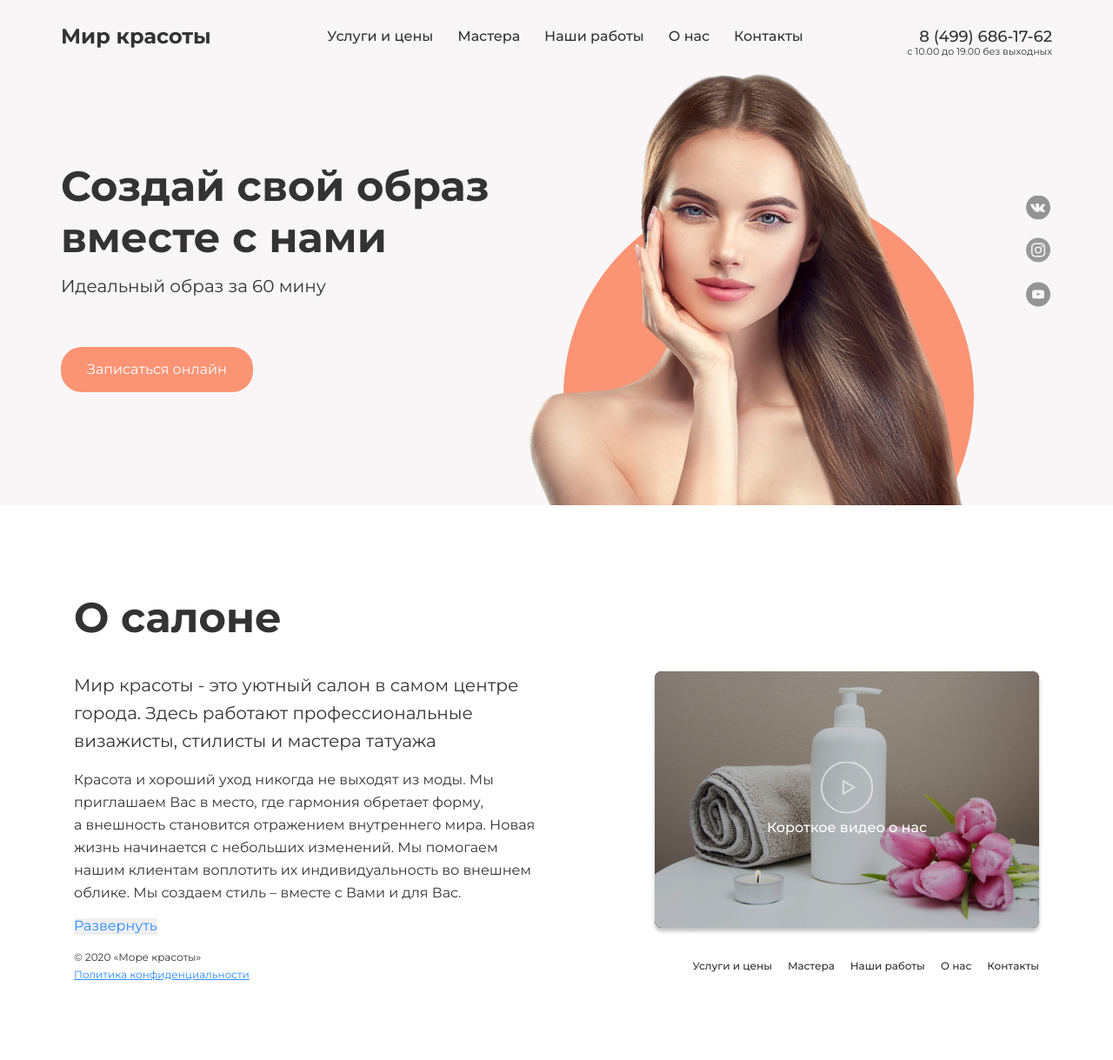
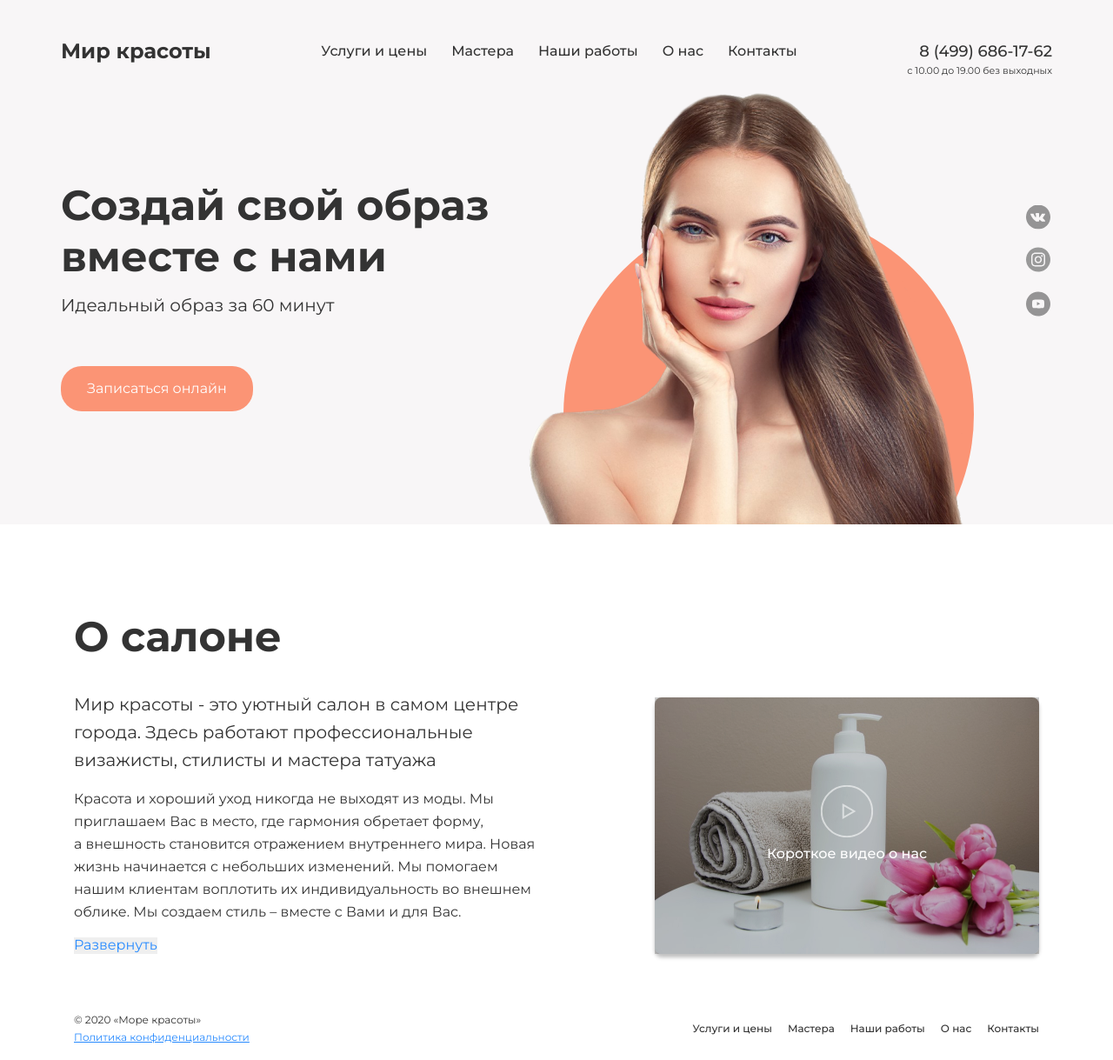
Before and after one commit to Irsn11/Unit2, a plain HTML site: page index.html in a window 1280 px wide. Shown: the whole page at 87% size. Before the commit the page ends 1147 px from the top, so only its background shows below. Drawn offline with nearby package versions, Linux system fonts and the light colour scheme.

Commit message:
refactoring

```diff
--- a/css/style.css
+++ b/css/style.css
@@ -57,13 +57,6 @@ h2 {
 }
 
 /*
-.container {
-	max-width: 1110px;
-	margin: 0 auto;
-}
-*/
-
-/*
 wrapper
 **********************************/
 .wrapper {
@@ -81,67 +74,71 @@ header
 	background-color: #f8f6f7;
 	position: relative;
 	overflow: hidden;
-	margin-bottom: 100px;
+	margin-bottom: 50px;
 }
 .header .container {
 	position: relative;
 	padding: 30px 0 130px;
 }
 /*
-header-top
+header__top
 **********************************/
-.header-top {
+.header__top {
 	margin-bottom: 120px;
 	z-index: 1;
 	position: relative;
 	display: flex;
-	flex-direction: column;
-}
-.header-top_item {
-	display: flex;
 	justify-content: space-between;
 	align-items: center;
 }
-.header-top .end {
-	align-self: flex-end;
-	font-size: 11px;
-}
-.header-textLogo {
+
+.logo {
 	font-weight: bold;
 	font-size: 24px;
 }
 
-.nav-list {
+.navigation__list {
 	display: flex;
-	justify-content: space-between;
 	align-items: center;
 	font-weight: 500;
 }
-.nav-list li:not(:last-child) {
+.header__nav li:not(:last-child) {
 	margin-right: 28px;
 }
-.nav-link:hover {
+.navigation__link:hover {
 	color: #00bf78;
 }
-.header-contact {
+.header-phone {
+	display: flex;
+	flex-direction: column;
+	align-items: flex-end;
+	padding: 20px 0 0 0;
+}
+.header-phone__number {
 	font-weight: 500;
 	font-size: 18px;
+	margin-bottom: 8px;
 }
+.header-phone__schedule {
+	font-size: 11px;
+}
+
 /*
 header-hero
 **********************************/
-.hero {
+.header__hero {
 	z-index: 1;
 	position: relative;
 	max-width: 500px;
 }
-.hero h1 {
+
+.hero__tittle {
 	font-weight: 600;
 	font-size: 48px;
 	line-height: 59px;
 	margin: 0 0 16px 0;
 }
-.hero p {
+.hero__subtittle {
 	font-size: 20px;
 	margin: 0 0 60px 0;
 }
@@ -157,7 +154,7 @@ header-hero
 .btn-large {
 	padding: 17px 30px;
 }
-.header .social {
+.header__social {
 	position: absolute;
 	right: 0;
 	top: 50%;
@@ -203,57 +200,65 @@ main
 .main {
 	flex: 1;
 }
-
+.section {
+	padding: 50px 0px;
+}
 /*
 About
 **********************************/
 .about {
 	display: flex;
 	justify-content: space-between;
-	align-items: center;
-	position: relative;
+	align-items: flex-end;
 }
 h2 {
 	margin-bottom: 32px;
 }
-.about-descr {
+.about__descr {
 	max-width: 568px;
 	width: 100%;
 }
-.about-descr p {
+.about__descr p {
 	font-size: 20px;
 	line-height: 32px;
 	margin-bottom: 16px;
 }
-.about-descr p:last-of-type {
+.about__descr p:last-of-type {
 	font-size: 16px;
 	line-height: 26px;
 }
-.about-descr button {
+.about__descr button {
 	color: #278aff;
 	cursor: pointer;
 }
 
-.about-video {
+.about__video {
 	max-width: 442px;
+	height: 295px;
 	width: 100%;
 	border-radius: 8px;
-	overflow: hidden;
 	box-shadow: 0px 4px 4px rgba(0, 0, 0, 0.25);
-	position: absolute;
-	right: 0;
-	top: 0;
-	z-index: 0;
 	background-color: #000000;
+	background: url("/img/preview.jpg") 0 0 / cover no-repeat;
+	position: relative;
 }
 
-.about-video img {
-	object-fit: cover;
-	display: block;
-	position: relative;
-	z-index: 1;
+.about__play {
+	position: absolute;
+	top: 50%;
+	left: 50%;
+	transform: translateY(-50%) translateX(-50%);
+	z-index: 2;
+	text-align: center;
+	font-weight: 500;
+	font-size: 16px;
+	line-height: 26px;
+	color: #ffffff;
+	cursor: pointer;
+	background: url("/img/iconPlay.svg") top no-repeat;
+	padding-top: 66px;
 }
-.about-video:after {
+.about__video:after {
 	content: "";
 	display: block;
 	width: 100%;
@@ -264,44 +269,25 @@ h2 {
 	left: 0;
 	z-index: 1;
 }
-.about-play {
-	position: absolute;
-	top: 50%;
-	left: 50%;
-	transform: translateY(-50%) translateX(-50%);
-	z-index: 2;
-	text-align: center;
-}
-.play-icon {
-	display: inline-block;
-	cursor: pointer;
-}
-.play-text {
-	font-weight: 500;
-	font-size: 16px;
-	line-height: 26px;
-	color: #ffffff;
-	cursor: pointer;
-}
 
 /*
 footer
 **********************************/
 
-.footer-body {
+.footer__body {
 	padding: 20px 0;
 	display: flex;
 	justify-content: space-between;
 	align-items: center;
 }
-.footer-text {
+.footer__text {
 	font-size: 12px;
 }
 
-.footer-company {
+.footer__company {
 	margin-bottom: 8px;
 }
-.footer-link {
+.footer__link {
 	text-decoration: underline;
 	color: #278aff;
 }
@@ -309,6 +295,6 @@ footer
 	font-size: 12px;
 }
 
-.footer-nav .nav-list li:not(:last-child) {
+.footer-nav li:not(:last-child) {
 	margin-right: 18px;
 }
--- a/index.html
+++ b/index.html
@@ -14,7 +14,6 @@
 </head>
 
 <body>
-
 	<div class="wrapper">
 		<header class="header">
 			<div class="container">
@@ -22,38 +21,40 @@
 					<img src="./img/girl.png" alt="">
 				</div>
 
-				<div class="header-top">
-					<div class="header-top_item">
-						<div class="header-textLogo">Мир красоты</div>
-						<nav class="header-nav">
-							<ul class="nav-list">
-								<li><a href="" class="nav-link">Услуги и цены</a></li>
-								<li><a href="" class="nav-link ">Мастера</a></li>
-								<li><a href="" class="nav-link">Наши работы</a></li>
-								<li><a href="" class="nav-link">О нас</a></li>
-								<li><a href="" class="nav-link">Контакты</a></li>
+				<div class="header__top">
+					<a href="/" class="logo header__logo">Мир красоты</a>
+					<nav id="nav" class="navigation header__nav">
+						<ul class="navigation__list">
+							<li><a href="#price" class="navigation__link">Услуги и цены</a></li>
+							<li><a href="#masters" class="navigation__link">Мастера</a></li>
+							<li><a href="#portfolio" class="navigation__link">Наши работы</a></li>
+							<li><a href="#about" class="navigation__link">О нас</a></li>
+							<li><a href="#contacts" class="navigation__link">Контакты</a></li>
 						</ul>
 					</nav>
-						<div class="header-contact">
-							<div class="header-tel">8 (499) 686-17-62</div>
+					<div class="header-phone header__phone">
+						<a href="tel:84996861762" class="header-phone__number">8 (499) 686-17-62</a>
+						<time class="header-phone__schedule">с 10.00 до 19.00 без выходных</time>
 					</div>
-					</div>
-					<div class="header-top_item end">с 10.00 до 19.00 без выходных</div>
+
+
 
 				</div>
-				<!--/header-top  -->
-
-				<div class="hero">
-					<h1>Создай свой образ вместе с нами</h1>
-					<p>Идеальный образ за 60 мину</p>
+				<!--/header__top  -->
+				<div class="header__content">
+					<div class="hero header__hero">
+						<h1 class="hero__tittle">Создай свой образ вместе с нами</h1>
+						<p class="hero__subtittle">Идеальный образ за 60 минут</p>
 						<button class="btn btn-large">Записаться онлайн</button>
 					</div>
 
-				<ul class="social">
+					<ul class="social header__social">
 						<li><a href=""><img src="./img/social/vk.svg" alt=""></a></li>
 						<li><a href=""><img src="./img/social/insta.svg" alt=""></a></li>
 						<li><a href=""><img src="./img/social/yout.svg" alt=""></a></li>
 					</ul>
+				</div>
+
 
 			</div>
 		</header>
@@ -64,7 +65,7 @@
 					<h2>О салоне</h2>
 					<div class="about">
 
-						<div class="about-descr">
+						<div class="about__descr">
 							<p>Мир красоты - это уютный салон в самом центре города. Здесь работают профессиональные визажисты,
 								стилисты и мастера татуажа
 							</p>
@@ -77,14 +78,9 @@
 							</p>
 							<button>Развернуть</button>
 						</div>
-						<div class="about-video">
-							<img src="./img/preview.jpg" alt="">
-							<div class="about-play play">
-								<div class="play-icon">
-									<img src="./img/iconPlay.svg" alt="">
-								</div>
-								<div class="play-text">Короткое видео о нас</div>
-							</div>
+						<div class="about__video">
+							<!-- <img src="./img/preview.jpg" alt=""> -->
+							<div class="about__play play">Короткое видео о нас</div>
 						</div>
 					</div>
 				</div>
@@ -92,25 +88,24 @@
 		</main>
 		<footer class="footer">
 			<div class="container">
-				<div class="footer-body">
-					<div class="footer-text">
-						<div class="footer-company">© 2020 «Море красоты»</div>
-						<a href="" class="footer-link">Политика конфиденциальности</a>
+				<div class="footer__body">
+					<div class="footer__text">
+						<div class="footer__company">© 2020 «Море красоты»</div>
+						<a href="" class="footer__link">Политика конфиденциальности</a>
 					</div>
-					<div class="footer-nav">
-						<ul class="nav-list">
-							<li><a href="" class="nav-link">Услуги и цены</a></li>
-							<li><a href="" class="nav-link">Мастера</a></li>
-							<li><a href="" class="nav-link">Наши работы</a></li>
-							<li><a href="" class="nav-link">О нас</a></li>
-							<li><a href="" class="nav-link">Контакты</a></li>
+					<div class="navigation footer-nav">
+						<ul class="navigation__list">
+							<li><a href="#price" class="navigation__link">Услуги и цены</a></li>
+							<li><a href="#masters" class="navigation__link">Мастера</a></li>
+							<li><a href="#portfolio" class="navigation__link">Наши работы</a></li>
+							<li><a href="#about" class="navigation__link">О нас</a></li>
+							<li><a href="#contacts" class="navigation__link">Контакты</a></li>
 						</ul>
 					</div>
 				</div>
 			</div>
 		</footer>
 	</div>
-
 </body>
 
 </html>
```
Lines whose indentation alone changed are shown as unchanged.
